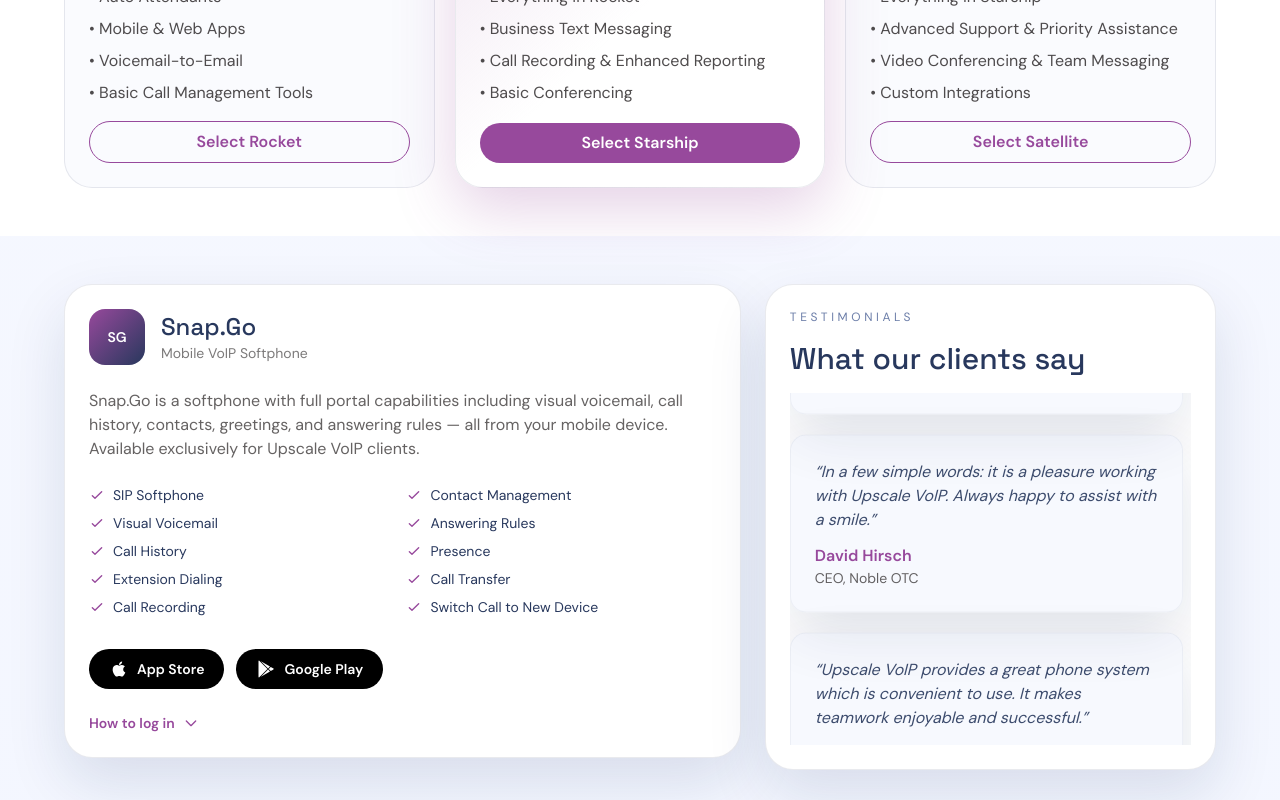
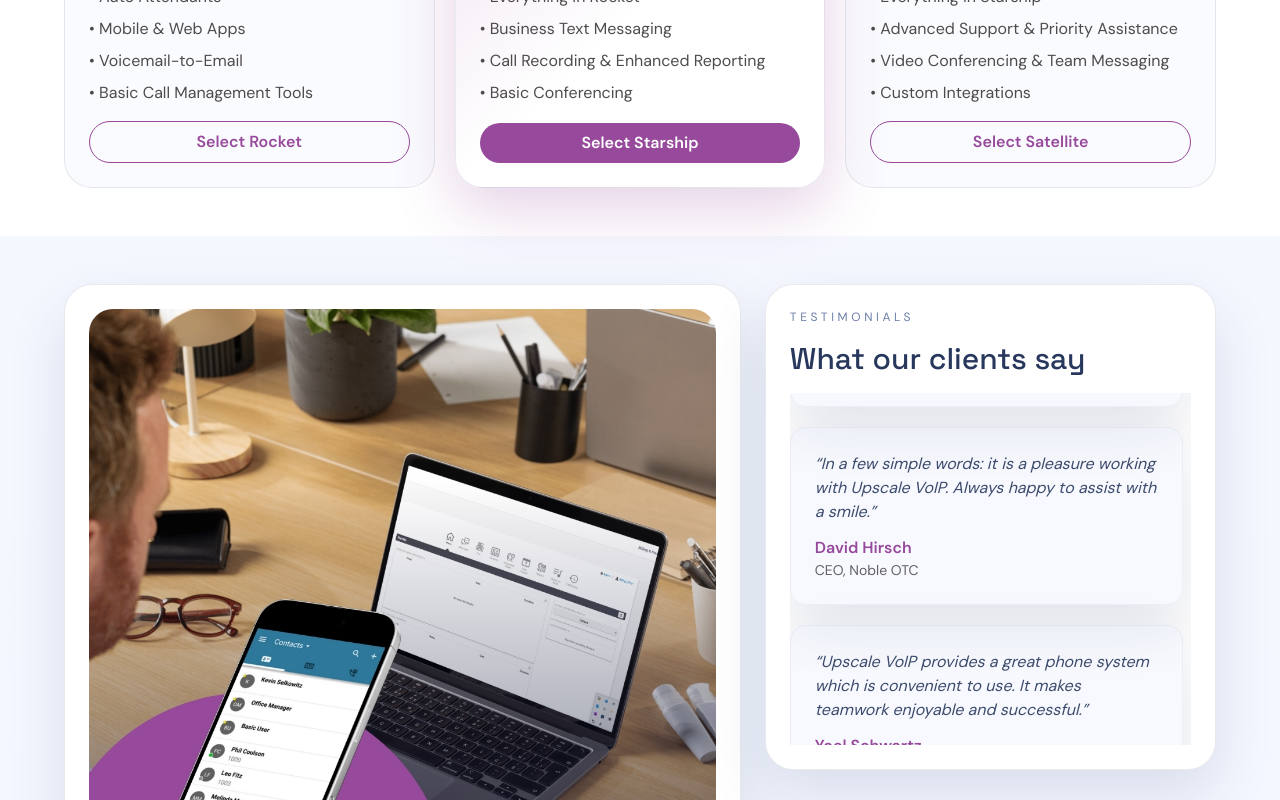
Before and after one commit to jriverasanz/upscale-voip-website, a React (Vite) app: page / in a window 1280 px wide. Shown: the part 2632-3432 px from the top of the page. Built offline with nearby package versions, Linux system fonts and the light colour scheme.

Commit message:
Restore homepage Apps section to original, keep Snap.Go info on dedicated Apps page

```diff
--- a/src/App.jsx
+++ b/src/App.jsx
@@ -1228,129 +1228,28 @@
         <section id="apps" className="pt-8 lg:pt-12 pb-12 lg:pb-16 px-4">
           <div className="max-w-6xl mx-auto grid gap-6 md:grid-cols-[1.2fr_0.8fr] items-start">
             <div className="bg-white rounded-[1.75rem] border border-brand-navy/10 p-6 shadow-card space-y-6">
-              <div className="flex items-center gap-4 mb-2">
-                <div className="w-14 h-14 rounded-2xl bg-gradient-to-br from-brand-violet to-brand-navy flex items-center justify-center text-white font-bold text-sm">
-                  SG
-                </div>
-                <div>
-                  <h3 className="font-display text-2xl text-brand-navy">
-                    Snap.Go
-                  </h3>
-                  <p className="text-sm text-brand-charcoal/60">
-                    Mobile VoIP Softphone
-                  </p>
-                </div>
-              </div>
+              <img
+                src={new URL("../mobile.jpg", import.meta.url).href}
+                alt="Mobile collaboration"
+                className="rounded-[1.5rem] object-cover"
+              />
+              <p className="uppercase tracking-[0.3em] text-xs text-brand-slate">
+                Mobile & Desktop Apps
+              </p>
+              <h3 className="font-display text-3xl text-brand-navy">
+                Call, text, and meet from any device.
+              </h3>
               <p className="text-brand-charcoal/70">
-                Snap.Go is a softphone with full portal capabilities including
-                visual voicemail, call history, contacts, greetings, and
-                answering rules — all from your mobile device. Available
-                exclusively for Upscale VoIP clients.
+                Start calling immediately with secure softphones, intuitive
+                mobile apps, and web dashboards tuned for operators and
+                executives alike.
               </p>
-
-              <div className="grid grid-cols-2 gap-2">
-                {[
-                  "SIP Softphone",
-                  "Contact Management",
-                  "Visual Voicemail",
-                  "Answering Rules",
-                  "Call History",
-                  "Presence",
-                  "Extension Dialing",
-                  "Call Transfer",
-                  "Call Recording",
-                  "Switch Call to New Device",
-                ].map((feature) => (
-                  <div
-                    key={feature}
-                    className="flex items-center gap-2 text-sm text-brand-navy"
-                  >
-                    <svg
-                      className="w-4 h-4 text-brand-violet flex-shrink-0"
-                      fill="none"
-                      stroke="currentColor"
-                      viewBox="0 0 24 24"
-                    >
-                      <path
-                        strokeLinecap="round"
-                        strokeLinejoin="round"
-                        strokeWidth={2}
-                        d="M5 13l4 4L19 7"
-                      />
-                    </svg>
-                    {feature}
-                  </div>
-                ))}
-              </div>
-
-              <div className="flex flex-wrap gap-3 pt-2">
-                <a
-                  href="#"
-                  className="inline-flex items-center gap-2 px-5 py-2.5 rounded-full bg-black text-white text-sm font-semibold hover:bg-gray-800 transition-colors"
-                >
-                  <svg
-                    className="w-5 h-5"
-                    viewBox="0 0 24 24"
-                    fill="currentColor"
-                  >
-                    <path d="M17.05 20.28c-.98.95-2.05.8-3.08.35-1.09-.46-2.09-.48-3.24 0-1.44.62-2.2.44-3.06-.35C2.79 15.25 3.51 7.59 9.05 7.31c1.35.07 2.29.74 3.08.8 1.18-.24 2.31-.93 3.57-.84 1.51.12 2.65.72 3.4 1.8-3.12 1.87-2.38 5.98.48 7.13-.57 1.5-1.31 2.99-2.54 4.09zM12.03 7.25c-.15-2.23 1.66-4.07 3.74-4.25.29 2.58-2.34 4.5-3.74 4.25z" />
-                  </svg>
-                  App Store
-                </a>
-                <a
-                  href="#"
-                  className="inline-flex items-center gap-2 px-5 py-2.5 rounded-full bg-black text-white text-sm font-semibold hover:bg-gray-800 transition-colors"
-                >
-                  <svg
-                    className="w-5 h-5"
-                    viewBox="0 0 24 24"
-                    fill="currentColor"
-                  >
-                    <path d="M3.609 1.814L13.792 12 3.61 22.186a.996.996 0 01-.61-.92V2.734a1 1 0 01.609-.92zm10.89 10.893l2.302 2.302-10.937 6.333 8.635-8.635zm3.199-3.199l2.807 1.626a1 1 0 010 1.732l-2.807 1.626L15.206 12l2.492-2.492zM5.864 2.658L16.8 8.99l-2.302 2.302-8.634-8.634z" />
-                  </svg>
-                  Google Play
-                </a>
-              </div>
-
-              <details className="group">
-                <summary className="cursor-pointer text-brand-violet font-semibold hover:text-brand-violet/80 transition-colors list-none flex items-center gap-2 text-sm">
-                  <span>How to log in</span>
-                  <svg
-                    className="w-4 h-4 transition-transform group-open:rotate-180"
-                    fill="none"
-                    stroke="currentColor"
-                    viewBox="0 0 24 24"
-                  >
-                    <path
-                      strokeLinecap="round"
-                      strokeLinejoin="round"
-                      strokeWidth={2}
-                      d="M19 9l-7 7-7-7"
-                    />
-                  </svg>
-                </summary>
-                <div className="mt-3 p-4 bg-brand-softblue/50 rounded-xl space-y-2 text-sm text-brand-charcoal/70">
-                  <p>
-                    When launching Snap.Go for the first time, enter the
-                    following details:
-                  </p>
-                  <ul className="space-y-1">
-                    <li>
-                      <strong>Host/ID:</strong> mypbx
-                    </li>
-                    <li>
-                      <strong>Login:</strong> ext@pbx-id
-                    </li>
-                    <li>
-                      <strong>Password:</strong> portal password
-                    </li>
-                  </ul>
-                  <p>
-                    After the initial login, this data will be stored and not
-                    requested again unless you log out.
-                  </p>
-                </div>
-              </details>
+              <Link
+                to="/contact"
+                className="inline-flex px-6 py-3 rounded-full bg-brand-violet text-white font-semibold"
+              >
+                Launch your stack
+              </Link>
             </div>
             <div className="bg-white rounded-[1.75rem] border border-brand-navy/10 p-6 shadow-card flex flex-col gap-4">
               <p className="uppercase tracking-[0.3em] text-xs text-brand-slate">
```
